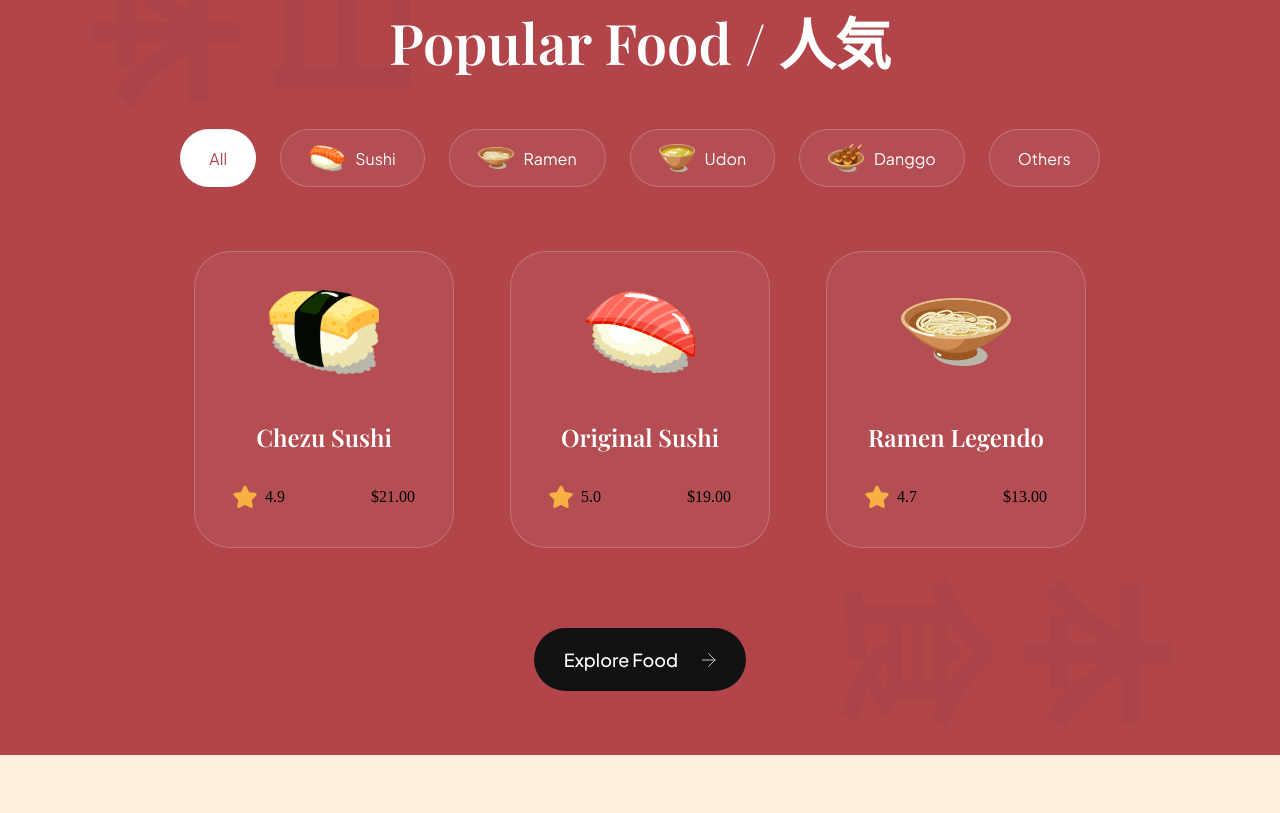
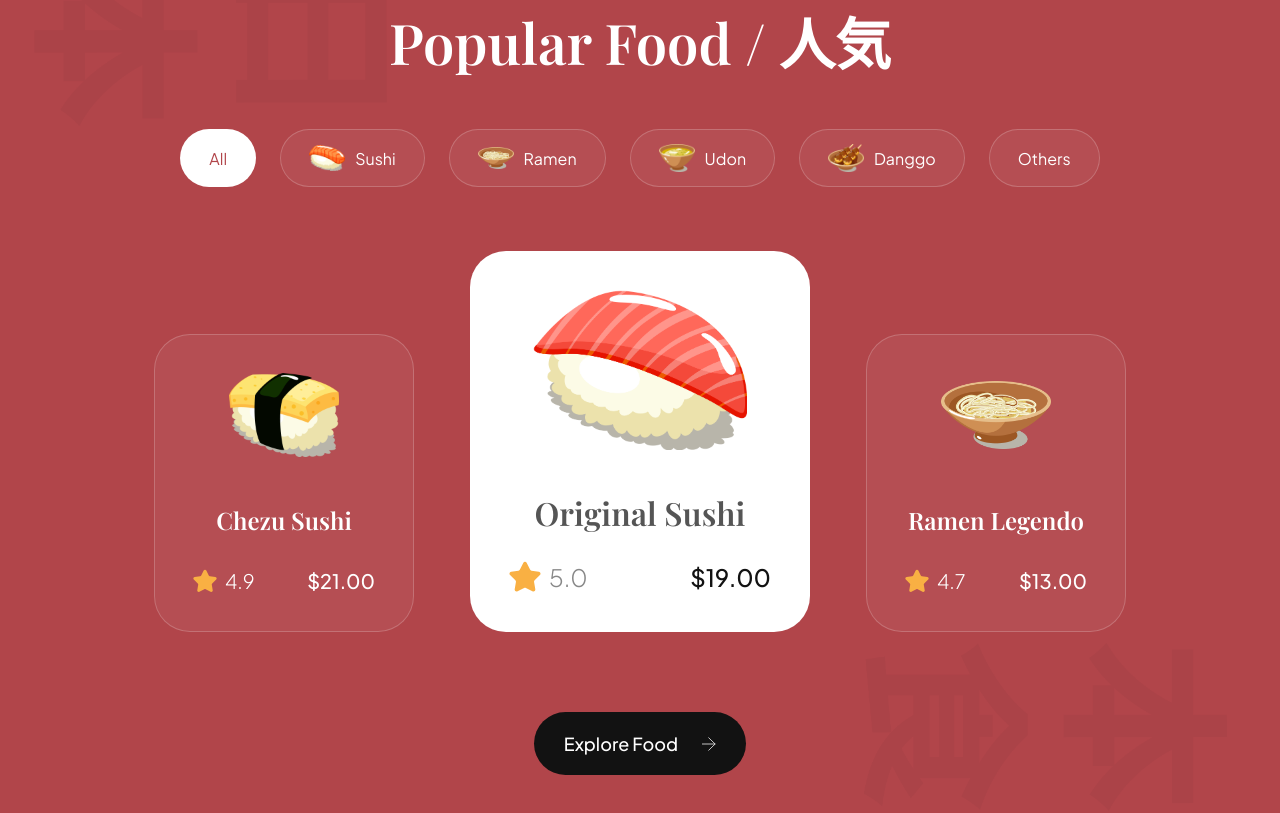
Before and after one commit to pedroGermano/javascript-mastery, a website built with Vite: page responsive-website/index.html in a window 1280 px wide. Shown: the part 1579-2392 px from the top of the page. Before the commit the page ends 2334 px from the top, so only its background shows below. Built offline with nearby package versions, Linux system fonts and the light colour scheme.

Commit message:
popular section css done

```diff
--- a/responsive-website/css/sections/popular.css
+++ b/responsive-website/css/sections/popular.css
@@ -1,17 +1,19 @@
-.popular-foods{
+.popular-foods {
   padding: 64px;
+
   display: flex;
   flex-direction: column;
-  background: var(--primary-color);
 
+  background-color: var(--primary-color);
   background-image: url("../../assets/popular_bg.png");
   background-position: center;
   background-repeat: no-repeat;
   background-size: contain;
+
   overflow: hidden;
 }
 
-.popular-foods__title{
+.popular-foods__title {
   font-size: 56px;
   font-family: var(--playfair-display);
   font-weight: 600;
@@ -20,53 +22,55 @@
   text-align: center;
 }
 
-.popular-foods__filters{
+.popular-foods__filters {
   margin-top: 48px;
   max-width: 100%;
   overflow-x: auto;
+
   display: flex;
   justify-content: center;
   gap: 24px;
 }
 
-.popular-foods__filter-btn{
+.popular-foods__filter-btn {
   padding: 10px 28px;
+
   display: flex;
   flex-direction: row;
   align-items: center;
   gap: 10px;
+
   background: rgba(255, 255, 255, 0.05);
   border: 1px solid rgba(255, 255, 255, 0.2);
   border-radius: 46px;
-  cursor: pointer;
+
   font-size: 16px;
   font-weight: 300px;
   line-height: 25px;
   font-family: var(--plus-jakarta-sans);
-  color: var(--color-white);
+  color: #fff;
+  cursor: pointer;
 }
 
 .popular-foods__filter-btn img {
   width: 36px;
   height: 36px;
   object-fit: contain;
-
 }
 
-.popular-foods__filter-btn.active{
-  background: var(--color-white);
-  color: var(--primary-color);
+.popular-foods__filter-btn.active {
+  background: #fff;
+  color: var(--primary-color)
 }
 
-.popular-foods__filter-btn:hover{
-  background: var(--color-white);
-  color: var(--primary-color);
-  cursor: pointer;
-
+.popular-foods__filter-btn:hover {
+  background: #fff;
+  color: var(--primary-color)
 }
 
-  .popular-foods__catalogue{
+.popular-foods__catalogue {
   margin-top: 64px;
+
   display: flex;
   justify-content: center;
   align-items: flex-end;
@@ -74,15 +78,18 @@
   gap: 56px;
 }
 
-  .popular-foods__button{
+.popular-foods__button {
   width: fit-content;
+
   padding: 20px 30px;
   margin: 80px auto 0;
+
   font-weight: 500;
   font-size: 18px;
   line-height: 23px;
   font-family: var(--plus-jakarta-sans);
-    color: var(--color-white);
+  color: #fff;
+
   border: none;
   outline: none;
   background: var(--secondary-color);
@@ -90,56 +97,102 @@
   cursor: pointer;
 }
 
-  .popular-foods__button img{
+.popular-foods__button img {
   width: 14px;
   height: 14px;
   object-fit: contain;
+
   margin-left: 21px;
 }
 
-  .popular-foods__card{
+.popular-foods__card {
   padding: 38px;
   min-width: 260px;
   height: fit-content;
+
   display: flex;
   align-items: center;
   flex-direction: column;
+
   border-radius: 36px;
   background: rgba(255, 255, 255, 0.05);
   border: 1px solid rgba(255, 255, 255, 0.2);
 }
 
-  .popular-foods__card-image{
+.popular-foods__card-image {
   width: 110px;
   height: 84px;
   object-fit: contain;
 }
 
-  .popular-foods__card-title{
+.popular-foods__card-title {
   margin-top: 47px;
+
+  font-weight: 600;
   font-size: 24px;
   line-height: 32px;
   font-family: var(--playfair-display);
-    color: var(--color-white);
+  color: #fff;
   text-align: center;
-    font-weight: 600;
 }
 
-  .popular-foods__card-details{
+.popular-foods__card-details {
   width: 100%;
   margin-top: 32px;
 }
 
-  .popular-foods__card-rating{
+.popular-foods__card-rating {
   display: flex;
   align-items: center;
   gap: 8px;
 }
 
-  .popular-foods__card-rating img{
+.popular-foods__card-rating img {
   width: 24px;
   height: 24px;
   object-fit: contain;
 }
 
-  /* 1:19:25 */
+.popular-foods__card-rating p {
+  font-size: 20px;
+  font-weight: 300;
+  font-family: var(--plus-jakarta-sans);
+  color: #fff;
+}
+
+.popular-foods__card-price {
+  font-size: 20px;
+  font-weight: 500;
+  font-family: var(--plus-jakarta-sans);
+  color: #fff;
+}
+
+.popular-foods__card.active-card {
+  background: #fff;
+  min-width: 340px;
+}
+
+.popular-foods__card.active-card .popular-foods__card-image {
+  width: 214px;
+  height: 160px;
+}
+
+.popular-foods__card.active-card .popular-foods__card-title {
+  color: var(--black-500);
+  font-size: 32px;
+}
+
+.popular-foods__card.active-card .popular-foods__card-rating img {
+  width: 32px;
+  height: 32px;
+}
+
+.popular-foods__card.active-card .popular-foods__card-rating p {
+  font-size: 24px;
+  color: var(--gray-100);
+}
+
+.popular-foods__card.active-card .popular-foods__card-price {
+  font-size: 24px;
+  color: var(--secondary-color)
+}
```
Lines whose indentation alone changed are shown as unchanged.
